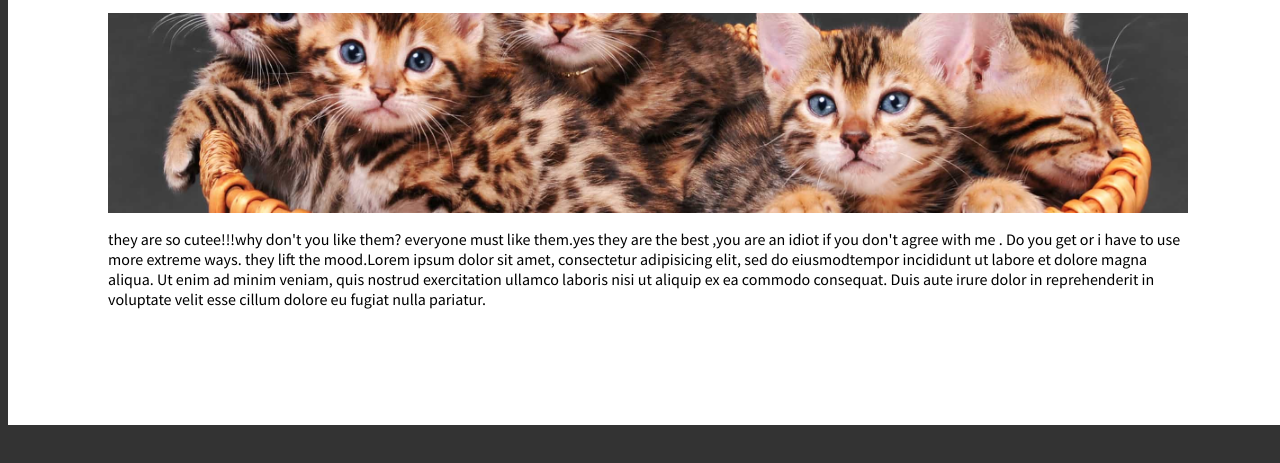
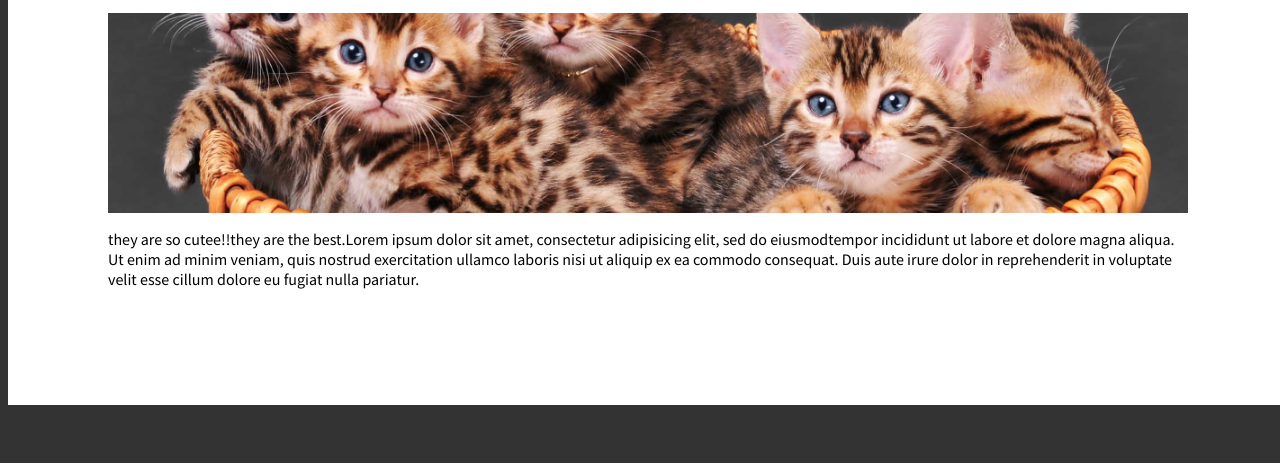
Before and after one commit to Gremlin09/dummy, a plain HTML site: page index.html in a window 1280 px wide. Shown: the part 227-690 px from the top of the page. Drawn offline with Linux system fonts and the light colour scheme.

Commit message:
Update index.html

```diff
--- a/index.html
+++ b/index.html
@@ -26,7 +26,7 @@
 			<div id='kity' style='background-image:url(images/kitten.jpg)'>
 				<h3>kitten</h3>
 			</div>
-			<p>they are so cutee!!!why don't you like them? everyone must like them.yes they are the best ,you are an idiot if you don't agree with me . Do you get or i have to use more extreme ways. they lift the mood.Lorem ipsum dolor sit amet, consectetur adipisicing elit, sed do eiusmodtempor incididunt ut labore et dolore magna aliqua. Ut enim ad minim veniam,	quis nostrud exercitation ullamco laboris nisi ut aliquip ex ea commodo consequat. Duis aute irure dolor in reprehenderit in voluptate velit esse
+			<p>they are so cutee!!they are the best.Lorem ipsum dolor sit amet, consectetur adipisicing elit, sed do eiusmodtempor incididunt ut labore et dolore magna aliqua. Ut enim ad minim veniam,	quis nostrud exercitation ullamco laboris nisi ut aliquip ex ea commodo consequat. Duis aute irure dolor in reprehenderit in voluptate velit esse
 			cillum dolore eu fugiat nulla pariatur.</p>
 		</div>
 	</div>
```
